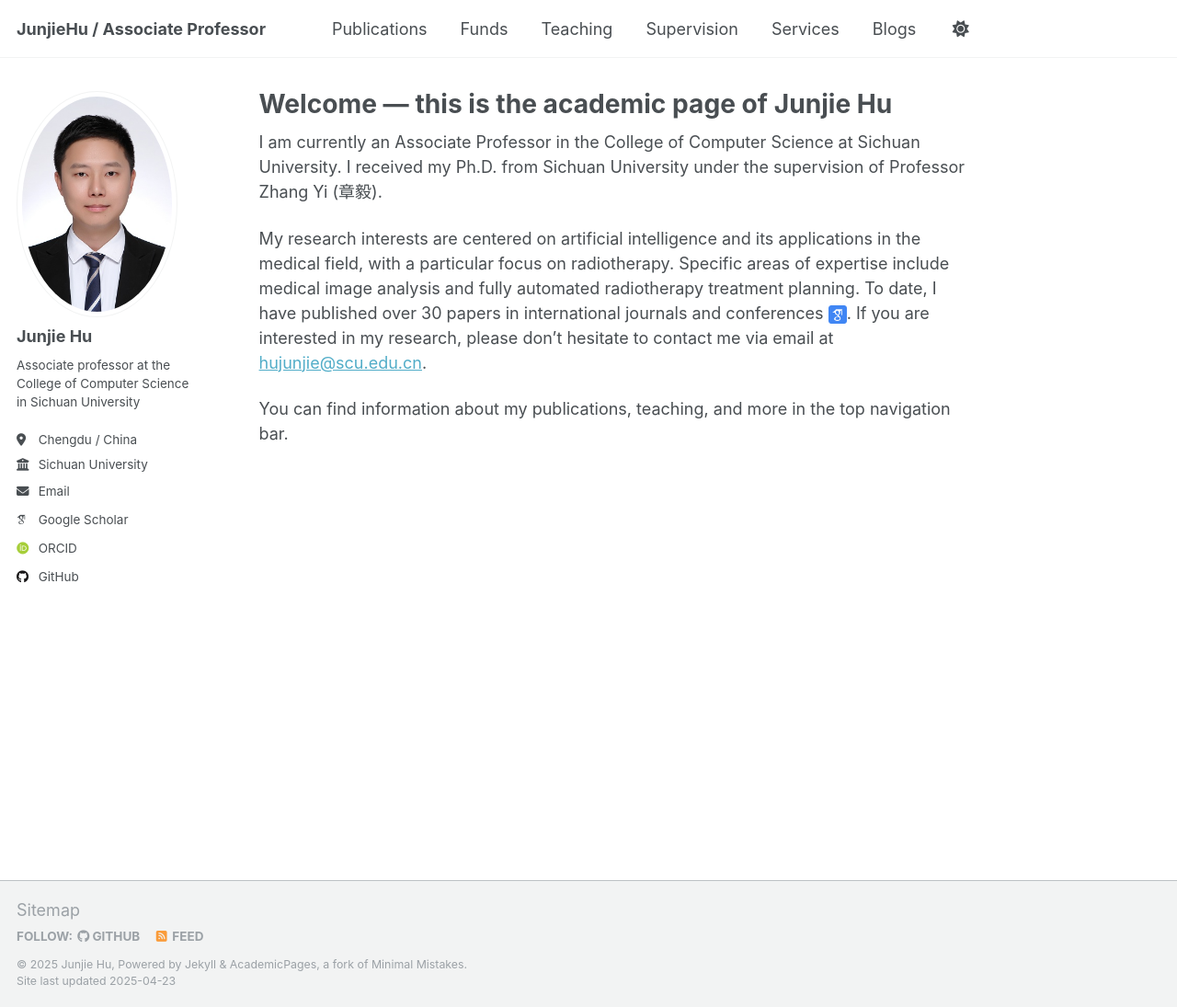
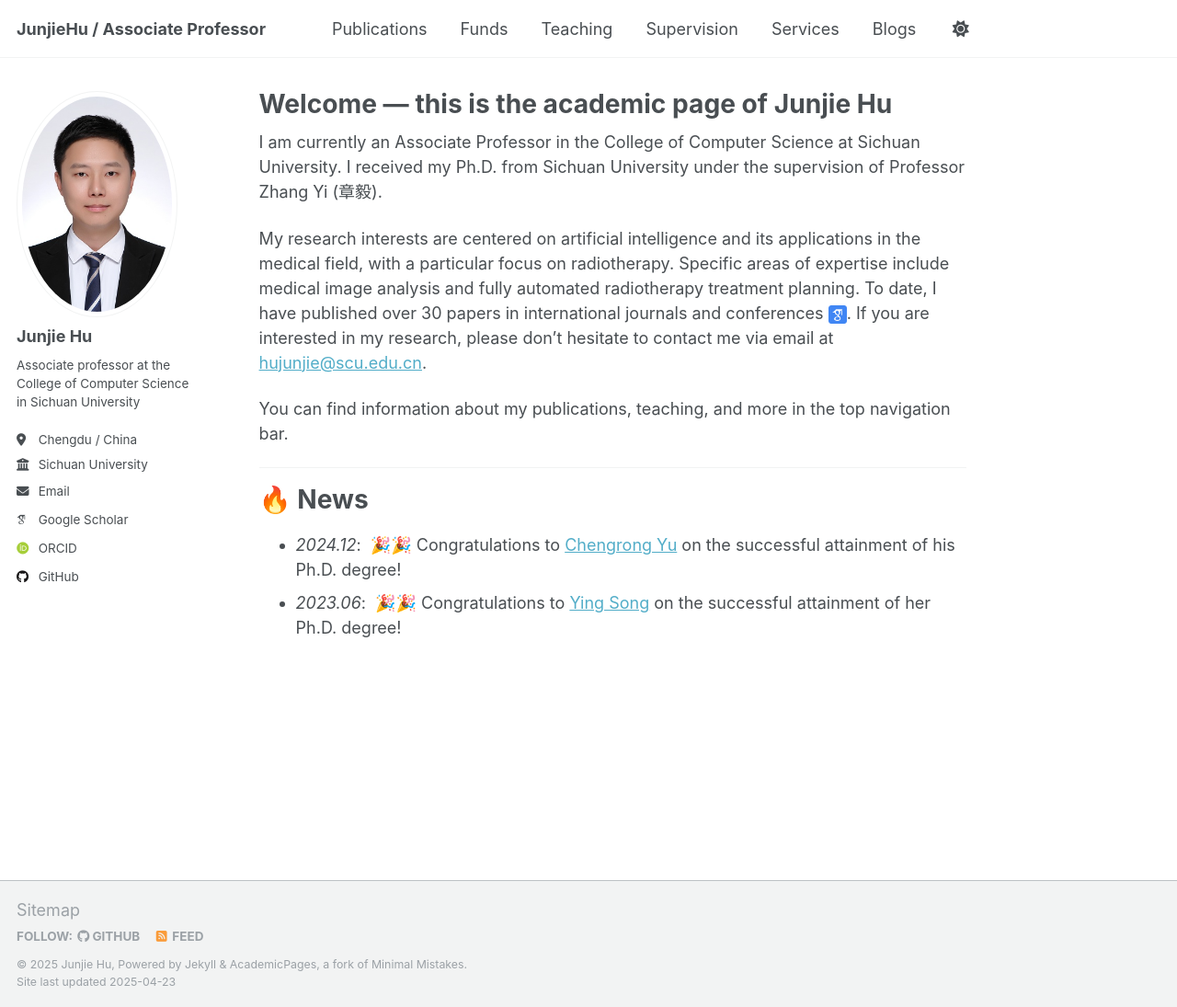
Before and after one commit to JunjieHuSCU/junjiehuscu.github.io, a Jekyll site: the page built from _pages/about.md, in a window 1280 px wide and 1095 px high. Shown: the whole window at 92% size. Built offline with Jekyll 4.4.1, drawn with Linux system fonts in a browser that asks for light colours; some web fonts are replaced.

```diff
--- a/_data/navigation.yml
+++ b/_data/navigation.yml
@@ -18,7 +18,7 @@ main:
     url: /teaching/
 
   - title: "Supervision"
-    url: /markdown/
+    url: /supervision/
 
   - title: "Services"
     url: /services/
--- a/_pages/about.md
+++ b/_pages/about.md
@@ -12,6 +12,12 @@ I am currently an Associate Professor in the College of Computer Science at Sich
 My research interests are centered on artificial intelligence and its applications in the medical field, with a particular focus on radiotherapy. Specific areas of expertise include medical image analysis and fully automated radiotherapy treatment planning. To date, I have published over 30 papers in international journals and conferences <a href='https://scholar.google.com/citations?user=T3NJS_kAAAAJ'><img src="images/google_scholar_icon.png" alt="Google Scholar" style="height:20px; vertical-align:middle;"></a>. If you are interested in my research, please don't hesitate to contact me via email at <a href="mailto:hujunjie@scu.edu.cn" >hujunjie@scu.edu.cn</a>.
 
 You can find information about my publications, teaching, and more in the top navigation bar.
+
+
+------
+# 🔥 News
+- *2024.12*: &nbsp;🎉🎉 Congratulations to [Chengrong Yu](https://scholar.google.com/citations?user=SG5R43EAAAAJ&hl=en) on the successful attainment of his Ph.D. degree!
+- *2023.06*: &nbsp;🎉🎉 Congratulations to [Ying Song](https://www.researchgate.net/scientific-contributions/Ying-Song-2063286058) on the successful attainment of her Ph.D. degree!
 
 <!-- This is the front page of a website that is powered by the [Academic Pages template](https://github.com/academicpages/academicpages.github.io) and hosted on GitHub pages. [GitHub pages](https://pages.github.com) is a free service in which websites are built and hosted from code and data stored in a GitHub repository, automatically updating when a new commit is made to the repository. This template was forked from the [Minimal Mistakes Jekyll Theme](https://mmistakes.github.io/minimal-mistakes/) created by Michael Rose, and then extended to support the kinds of content that academics have: publications, talks, teaching, a portfolio, blog posts, and a dynamically-generated CV. You can fork [this template](https://github.com/academicpages/academicpages.github.io) right now, modify the configuration and markdown files, add your own PDFs and other content, and have your own site for free, with no ads!
 
```
